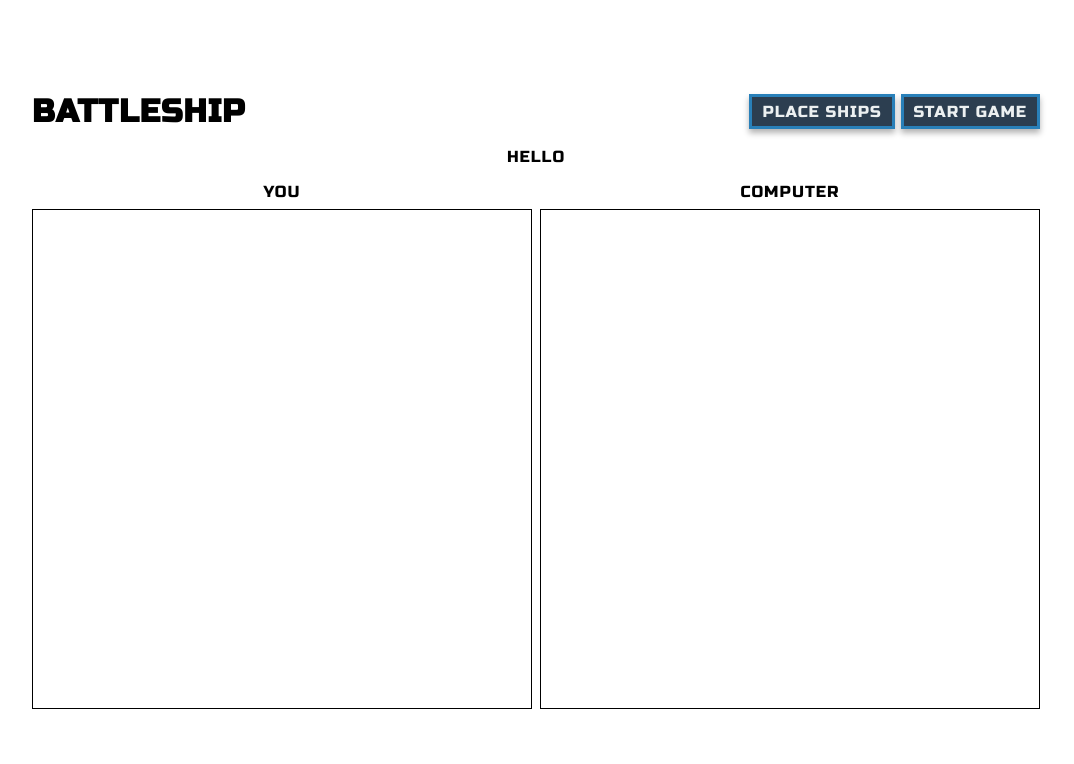
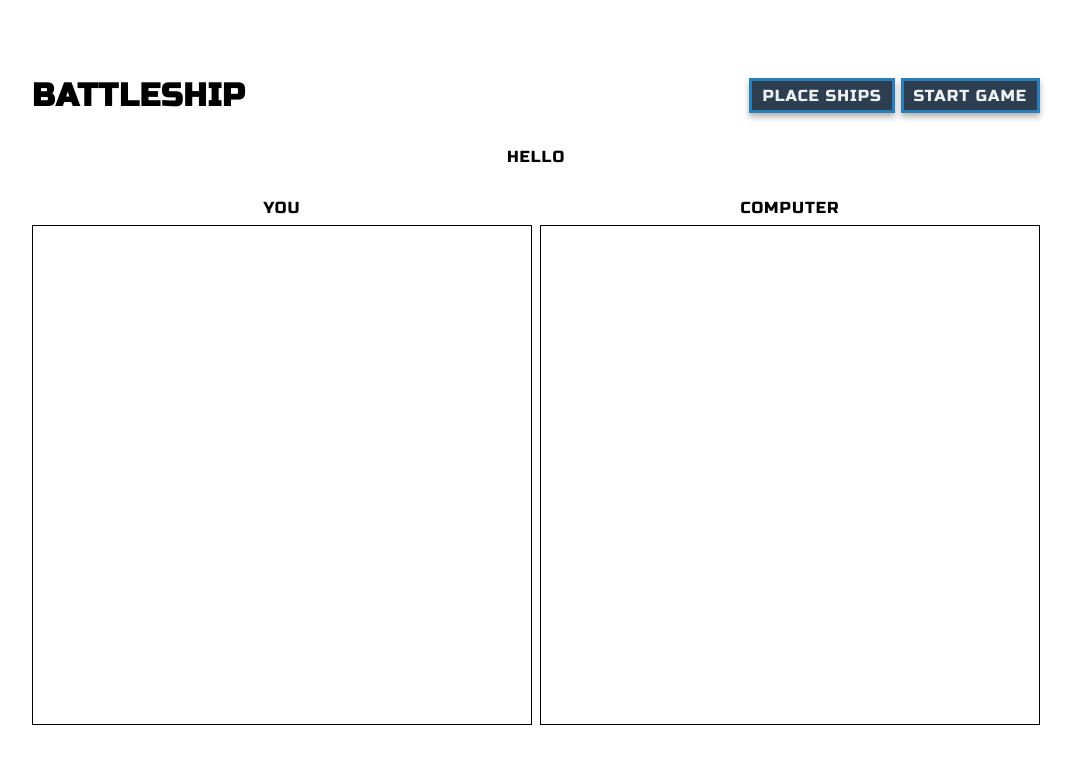
Before and after one commit to Tommieboy99/Battleship, a website built with webpack: page src/template.html in a window 1280 px wide. Shown: the whole page, without its empty margins (104-1178 px from the left). Built offline with nearby package versions, Linux system fonts and the light colour scheme.

Commit message:
classnaam veranderd

```diff
--- a/src/styles.css
+++ b/src/styles.css
@@ -32,7 +32,7 @@ body {
 .app {
   display: flex;
   flex-direction: column;
-  gap: 1rem;
+  gap: 2rem;
 }
 
 .appHeader {
@@ -65,7 +65,7 @@ body {
 .gameDisplay {
   display: flex;
   flex-direction: column;
-  gap: 1rem;
+  gap: 2rem;
 }
 
 .gameInstructions {
```
